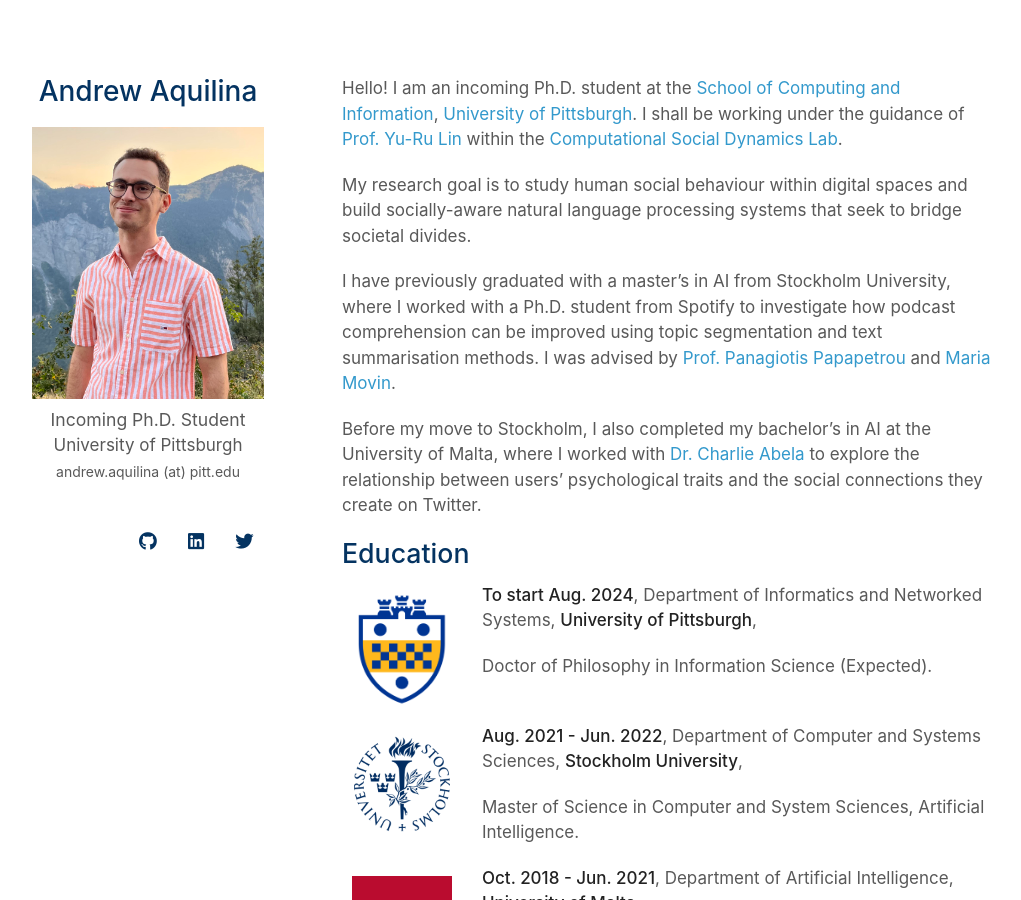
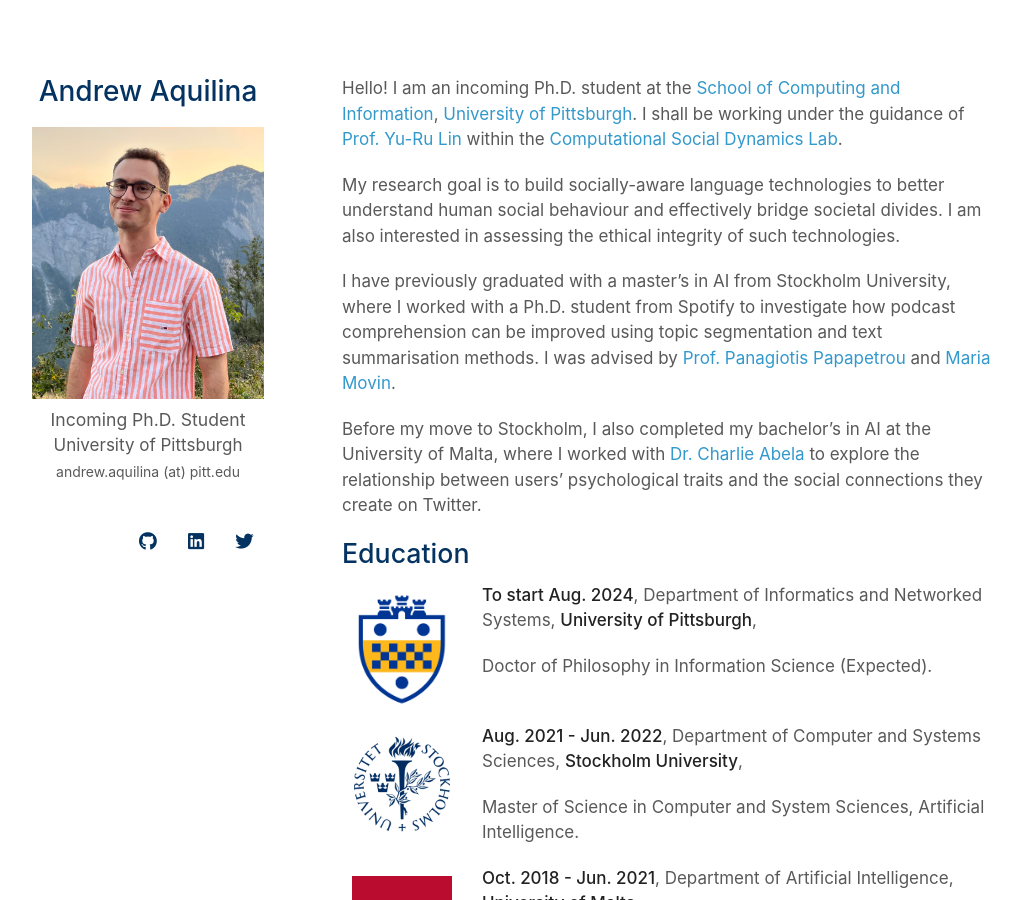
Before and after one commit to andaqu/andaqu.github.io, a Jekyll site: the page built from index.md, in a window 1280 px wide and 900 px high. Shown: the whole window, without its empty margins (128-1149 px from the left). Built offline with Jekyll 4.4.1, drawn with Linux system fonts in a browser that asks for light colours; nearby versions of some CDN libraries; a style sheet for code colours, icons or effects is not loaded.

Commit message:
Update index.md

```diff
--- a/index.md
+++ b/index.md
@@ -4,7 +4,7 @@ layout: homepage
 
 Hello! I am an incoming Ph.D. student at the [School of Computing and Information](https://www.sci.pitt.edu/), [University of Pittsburgh](https://pitt.edu/). I shall be working under the guidance of [Prof. Yu-Ru Lin](http://www.yurulin.com/) within the [Computational Social Dynamics Lab](https://picsolab.github.io/).
 
-My research goal is to study human social behaviour within digital spaces and build socially-aware natural language processing systems that seek to bridge societal divides.
+My research goal is to build socially-aware language technologies to better understand human social behaviour and effectively bridge societal divides. I am also interested in assessing the ethical integrity of such technologies.
 
 I have previously graduated with a master’s in AI from Stockholm University, where I worked with a Ph.D. student from Spotify to investigate how podcast comprehension can be improved using topic segmentation and text summarisation methods. I was advised by [Prof. Panagiotis Papapetrou](https://papapetrou.blogs.dsv.su.se/) and [Maria Movin](https://www.linkedin.com/in/mariamovin).
 
```
